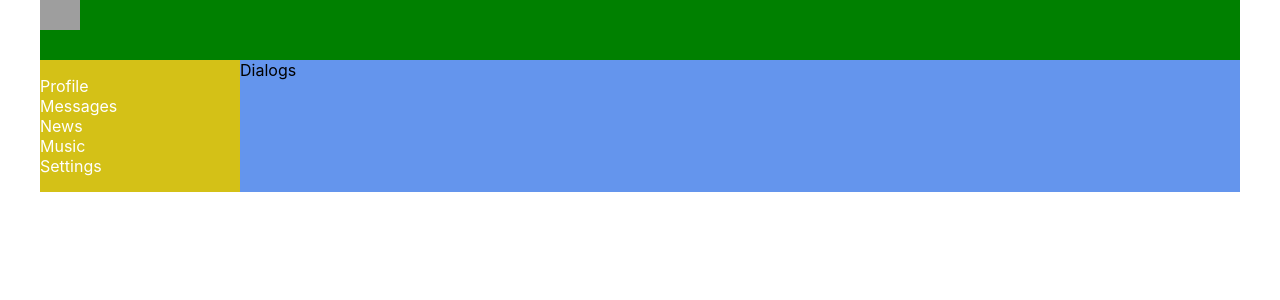
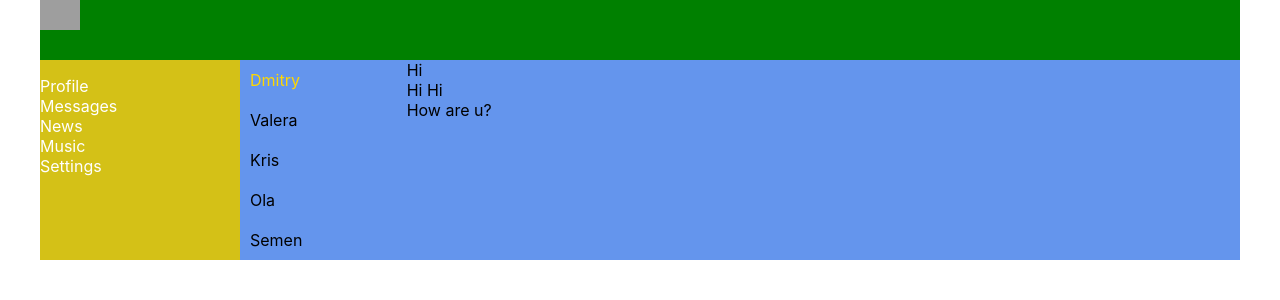
Before and after one commit to Kaptsiuh/-social-network, a React (Create React App) app: page /dialogs in a window 1280 px wide. Shown: the top 300 px of the page. Built offline with nearby package versions, Linux system fonts and the light colour scheme; grey boxes are pictures that could not be loaded.

Commit message:
add content in dialog components 21

```diff
--- a/src/components/Dialogs/Dialogs.module.css
+++ b/src/components/Dialogs/Dialogs.module.css
@@ -0,0 +1,18 @@
+.dialogs {
+  display: grid;
+  grid-template-columns: 2fr 10fr;
+}
+
+.dialogsItem .dialog {
+  padding: 10px;
+}
+
+.dialogsItem .active {
+  color: gold;
+}
+
+.messages {
+}
+
+.message {
+}
--- a/src/components/Dialogs/Dialogs.tsx
+++ b/src/components/Dialogs/Dialogs.tsx
@@ -1,5 +1,20 @@
 import s from "./Dialogs.module.css";
 
 export const Dialogs = () => {
-  return <div>Dialogs</div>;
+  return (
+    <div className={s.dialogs}>
+      <div className={s.dialogsItem}>
+        <div className={s.dialog + " " + s.active}>Dmitry</div>
+        <div className={s.dialog}>Valera</div>
+        <div className={s.dialog}>Kris</div>
+        <div className={s.dialog}>Ola</div>
+        <div className={s.dialog}>Semen</div>
+      </div>
+      <div className={s.messages}>
+        <div className={s.message}>Hi</div>
+        <div className={s.message}>Hi Hi</div>
+        <div className={s.message}>How are u?</div>
+      </div>
+    </div>
+  );
 };
```
